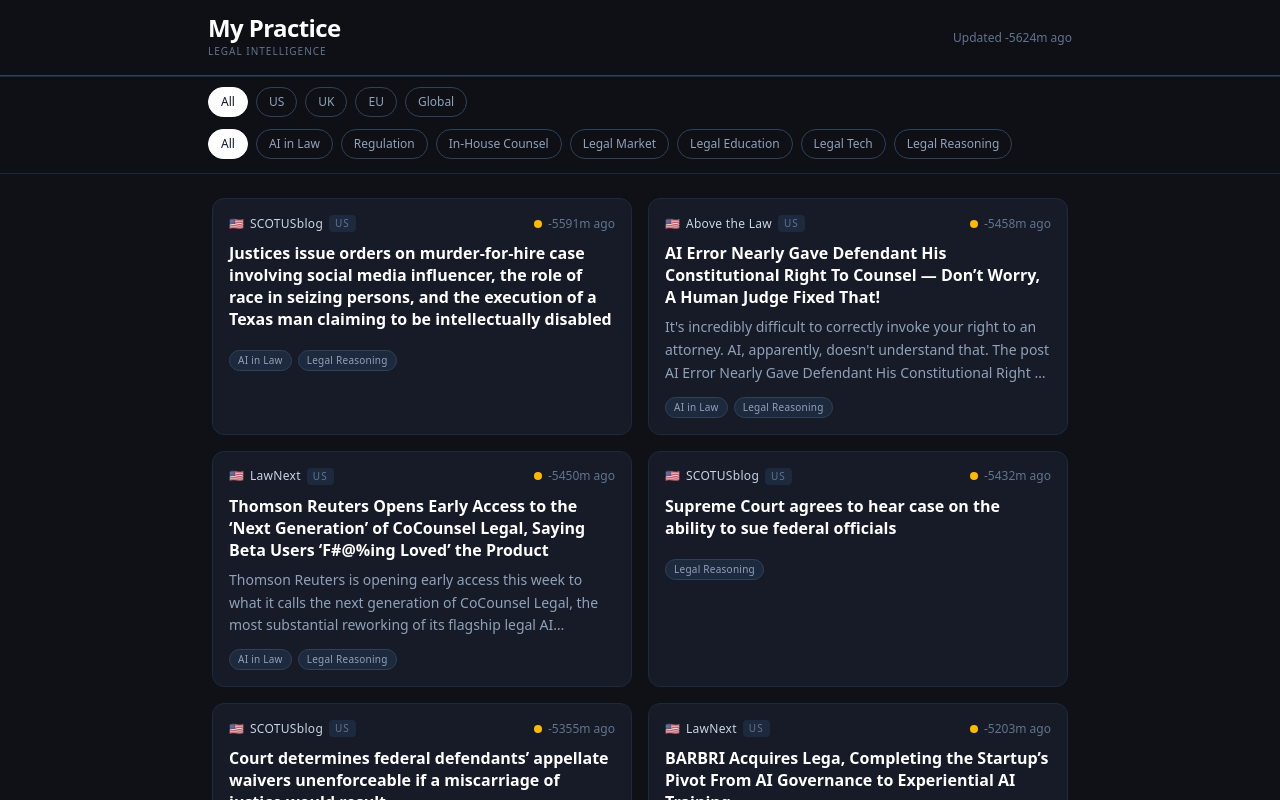
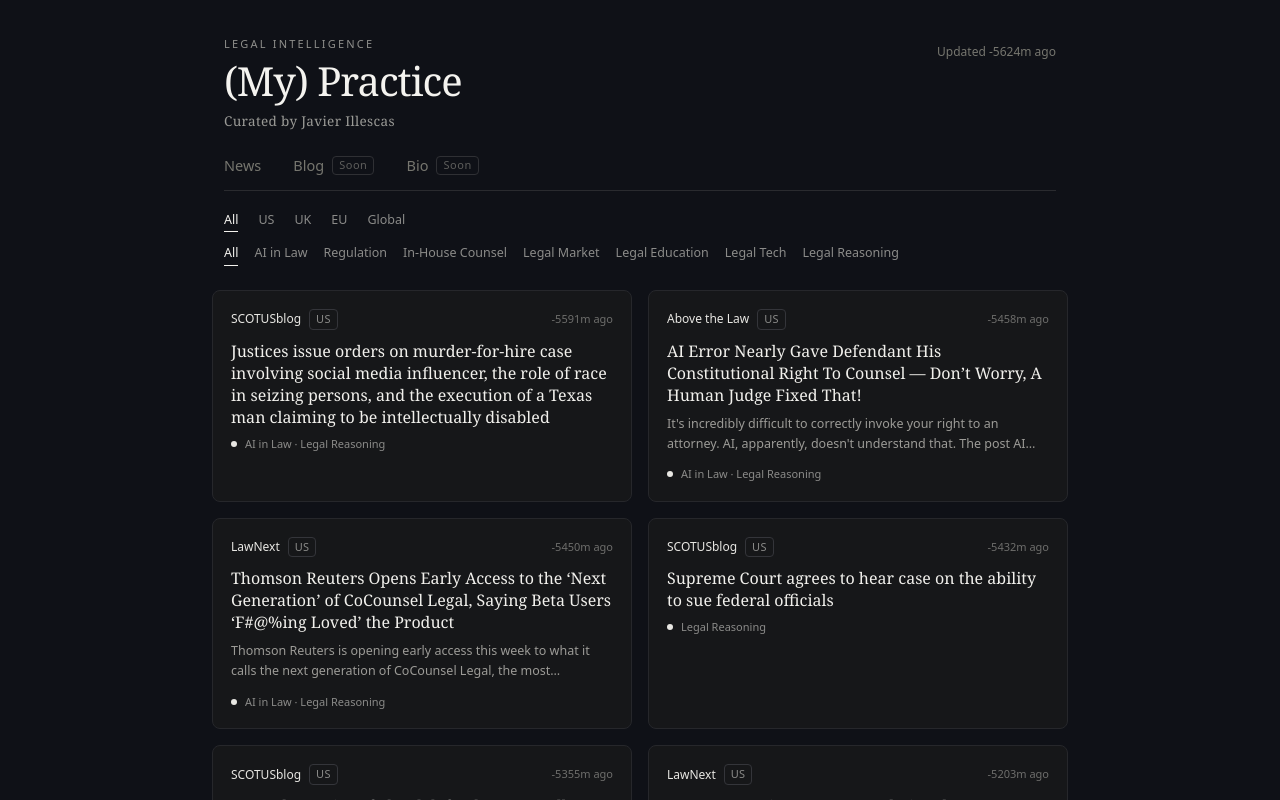
Before and after one commit to javierillescas/mypractice, a React (Vite) app: page / in a window 1280 px wide. Shown: the top 800 px of the page. Built offline with nearby package versions, Linux system fonts and the light colour scheme.

Commit message:
redesign: dark editorial cards + section nav

```diff
--- a/src/components/FilterBar.jsx
+++ b/src/components/FilterBar.jsx
@@ -10,17 +10,15 @@
   'Legal Reasoning',
 ]
 
-function Pill({ label, active, onClick }) {
+function Filter({ label, active, onClick }) {
   return (
     <button
       onClick={onClick}
-      className={`
-        whitespace-nowrap text-xs px-3 py-1.5 rounded-full border transition-all
-        ${active
-          ? 'bg-white border-white text-slate-900 font-medium'
-          : 'bg-transparent border-slate-700 text-slate-400 hover:border-slate-400 hover:text-slate-200'
-        }
-      `}
+      className={`whitespace-nowrap text-[12.5px] pb-0.5 border-b transition-colors ${
+        active
+          ? 'text-[#F4F3EF] font-medium border-[#F4F3EF]'
+          : 'text-[#8B8B89] hover:text-[#C9C8C4] border-transparent'
+      }`}
     >
       {label}
     </button>
@@ -29,18 +27,16 @@
 
 export default function FilterBar({ region, tag, onRegion, onTag }) {
   return (
-    <div className="sticky top-[57px] z-10 bg-[#0f1117]/95 backdrop-blur-sm border-b border-slate-800 py-2.5">
-      <div className="max-w-4xl mx-auto px-4 space-y-2">
-        <div className="flex gap-2 overflow-x-auto pb-1 scrollbar-hide">
-          {REGIONS.map(r => (
-            <Pill key={r} label={r} active={region === r} onClick={() => onRegion(r)} />
-          ))}
-        </div>
-        <div className="flex gap-2 overflow-x-auto pb-1 scrollbar-hide">
-          {TAGS.map(t => (
-            <Pill key={t} label={t} active={tag === t} onClick={() => onTag(t)} />
-          ))}
-        </div>
+    <div className="max-w-4xl mx-auto px-5 sm:px-8 pt-5">
+      <div className="flex flex-wrap gap-x-5 gap-y-2 mb-3">
+        {REGIONS.map(r => (
+          <Filter key={r} label={r} active={region === r} onClick={() => onRegion(r)} />
+        ))}
+      </div>
+      <div className="flex flex-wrap gap-x-4 gap-y-2">
+        {TAGS.map(t => (
+          <Filter key={t} label={t} active={tag === t} onClick={() => onTag(t)} />
+        ))}
       </div>
     </div>
   )
--- a/src/components/Header.jsx
+++ b/src/components/Header.jsx
@@ -9,23 +9,55 @@
   return `${days} days ago`
 }
 
-export default function Header({ lastUpdated }) {
+const SECTION_LABELS = [
+  { id: 'news', label: 'News' },
+  { id: 'blog', label: 'Blog', soon: true },
+  { id: 'bio', label: 'Bio', soon: true },
+]
+
+export default function Header({ lastUpdated, section, onSection }) {
   return (
-    <header className="sticky top-0 z-20 bg-[#0f1117]/95 backdrop-blur-sm border-b border-slate-800">
-      <div className="max-w-4xl mx-auto px-4 py-4 flex items-center justify-between">
+    <header className="max-w-4xl mx-auto px-5 sm:px-8 pt-9">
+      <div className="flex items-start justify-between">
         <div>
-          <h1 className="text-white font-semibold text-xl sm:text-2xl tracking-tight leading-none">
-            My Practice
-          </h1>
-          <p className="text-slate-500 text-[10px] tracking-widest uppercase mt-1 font-light">
+          <p className="text-[11px] tracking-[0.2em] uppercase text-[#8E8E8B] mb-2">
             Legal Intelligence
           </p>
+          <h1 className="font-serif text-[34px] sm:text-[40px] font-medium text-[#F4F3EF] leading-none tracking-tight">
+            (My) Practice
+          </h1>
+          <p className="font-serif text-[13.5px] text-[#9A9A96] mt-2.5 tracking-wide">
+            Curated by Javier Illescas
+          </p>
         </div>
-        <span className="text-slate-500 text-xs">
+        <span className="text-[#76766F] text-xs pt-2 whitespace-nowrap">
           Updated {relativeTime(lastUpdated)}
         </span>
       </div>
-      <div className="h-px bg-slate-700" />
+
+      <nav className="flex gap-7 sm:gap-8 border-b border-[#2A2B2F] mt-6">
+        {SECTION_LABELS.map(({ id, label, soon }) => {
+          const active = section === id
+          return (
+            <button
+              key={id}
+              onClick={() => onSection(id)}
+              className={`-mb-px pb-3 text-[14.5px] flex items-center gap-2 border-b-2 transition-colors ${
+                active
+                  ? 'text-[#F4F3EF] font-medium border-[#F4F3EF]'
+                  : 'text-[#76766F] hover:text-[#C9C8C4] border-transparent'
+              }`}
+            >
+              {label}
+              {soon && (
+                <span className="text-[11px] tracking-wider text-[#5E5E5C] border border-[#2F3034] rounded px-1.5">
+                  Soon
+                </span>
+              )}
+            </button>
+          )
+        })}
+      </nav>
     </header>
   )
 }
--- a/src/components/NewsCard.jsx
+++ b/src/components/NewsCard.jsx
@@ -1,5 +1,3 @@
-const FLAG = { US: '🇺🇸', UK: '🇬🇧', EU: '🇪🇺', Global: '🌐' }
-
 function relativeTime(isoString) {
   const diff = Date.now() - new Date(isoString).getTime()
   const minutes = Math.floor(diff / 60000)
@@ -12,55 +10,37 @@
 }
 
 export default function NewsCard({ article }) {
-  const { title, url, source, region, date, summary, tags, relevance } = article
-  const isHigh = relevance === 'high'
-
+  const { title, url, source, region, date, summary, tags } = article
   return (
-    <article className="
-      bg-[#161b27] border border-slate-800 rounded-xl p-4
-      transition-all duration-150
-      hover:border-slate-600 hover:shadow-lg hover:shadow-black/30
-      active:scale-[0.99]
-    ">
+    <article className="bg-[#161719] border border-[#26272B] rounded-lg p-[18px] transition-colors hover:border-[#3A3B40]">
       <div className="flex items-center justify-between mb-2.5">
-        <div className="flex items-center gap-1.5 text-slate-400 text-xs">
-          <span>{FLAG[region] ?? '🌐'}</span>
-          <span className="font-medium text-slate-300 tracking-wide">{source}</span>
-          <span className="px-1.5 py-0.5 rounded bg-slate-800 text-slate-500 text-[10px] uppercase tracking-widest">
+        <div className="flex items-center gap-2">
+          <span className="text-xs font-medium text-[#E8E7E3]">{source}</span>
+          <span className="text-[11px] tracking-wide text-[#8B8B89] border border-[#34353A] rounded px-1.5 py-px">
             {region}
           </span>
         </div>
-        <div className="flex items-center gap-1.5">
-          <span
-            className={`w-2 h-2 rounded-full flex-shrink-0 ${isHigh ? 'bg-emerald-400' : 'bg-amber-400'}`}
-            title={isHigh ? 'High relevance' : 'Medium relevance'}
-          />
-          <span className="text-slate-500 text-xs">{relativeTime(date)}</span>
-        </div>
+        <span className="text-[11px] text-[#6E6E6C]">{relativeTime(date)}</span>
       </div>
 
       <a
         href={url}
         target="_blank"
         rel="noopener noreferrer"
-        className="block text-white font-semibold text-sm sm:text-base leading-snug mb-2 hover:text-slate-300 transition-colors"
+        className="block font-serif text-[16px] font-medium text-[#F1F0EC] leading-snug mb-2 hover:text-[#C9C8C4] transition-colors"
       >
         {title}
       </a>
 
-      <p className="text-slate-400 text-xs sm:text-sm leading-relaxed line-clamp-3 mb-3">
-        {summary}
-      </p>
+      {summary && (
+        <p className="text-[12.5px] text-[#9C9B97] leading-relaxed line-clamp-2 mb-3">
+          {summary}
+        </p>
+      )}
 
-      <div className="flex flex-wrap gap-1.5">
-        {tags.map(tag => (
-          <span
-            key={tag}
-            className="text-[10px] px-2 py-0.5 rounded-full bg-slate-800 text-slate-400 border border-slate-700 tracking-wide"
-          >
-            {tag}
-          </span>
-        ))}
+      <div className="flex items-center gap-2">
+        <span className="w-1.5 h-1.5 rounded-full bg-[#E8E7E3] flex-shrink-0" />
+        <span className="text-[11px] text-[#8B8B89]">{tags.join(' · ')}</span>
       </div>
     </article>
   )
```
